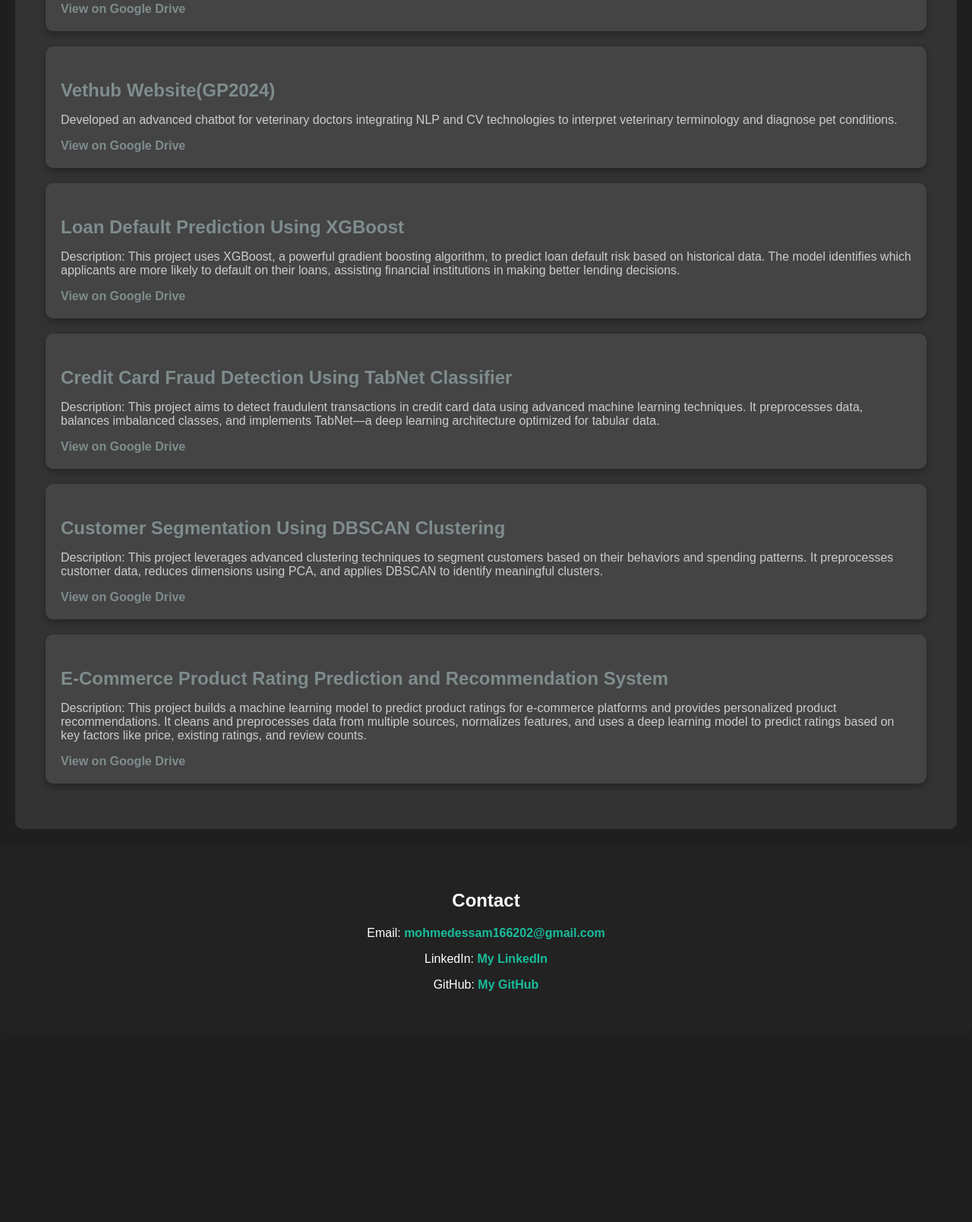
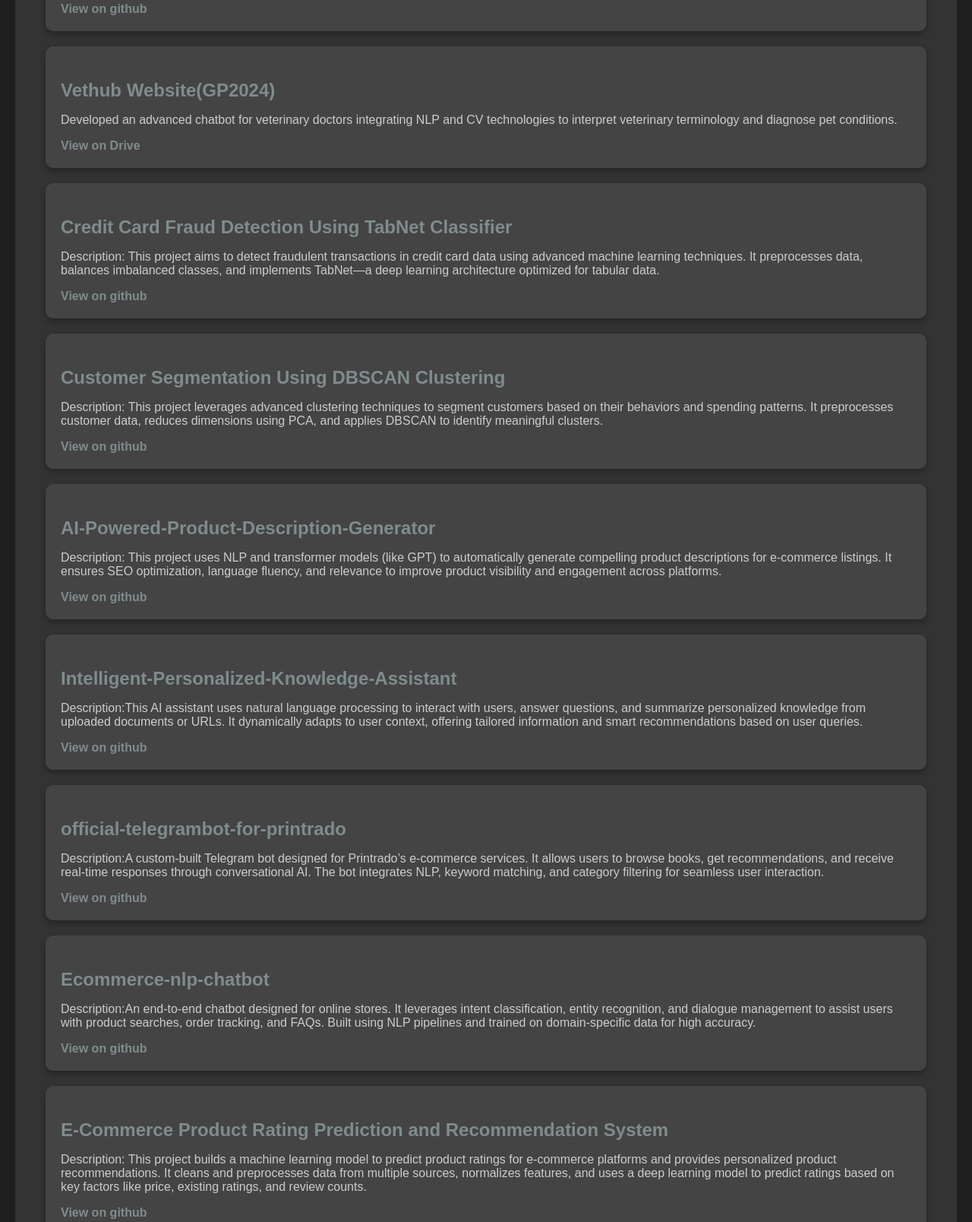
Before and after one commit to mohmed166202/Mohmed-Essam-Portfolio, a plain HTML site: page index.html in a window 1280 px wide. Shown: the part 965-2573 px from the top of the page at 76% size. Before the commit the page ends 2326 px from the top, so only its background shows below. Drawn offline with Linux system fonts and the light colour scheme.

Commit message:
Update index.html

```diff
--- a/index.html
+++ b/index.html
@@ -23,36 +23,30 @@
         <h3>Conditional Variational Autoencoder (CVAE) for Image Generation</h3>
         <p>Description:
             This project leverages a Conditional Variational Autoencoder (CVAE) to generate RGB images conditioned on class labels. The CVAE combines the power of latent space representation with class-specific information, enabling the generation of realistic images tailored to different categories.</p>
-        <a href="https://drive.google.com/drive/folders/1H7hWO_WtX-chngaggDyzl10PD46gjVlu?usp=sharing" target="_blank">View on Google Drive</a>
+        <a href="https://github.com/mohmed166202/VAE-project" target="_blank">View on github</a>
     </div>
 
     <div class="project">
         <h3>Branch Optimization for Fawry Using KDTree and Spatial Analysis</h3>
         <p>Description:
             This project focuses on optimizing branch selection for Fawry to maximize sales coverage while minimizing operational costs. By leveraging geospatial analysis and clustering techniques, it identifies optimal branch locations to ensure maximum efficiency.</p>
-        <a href="https://drive.google.com/your-link-here" target="_blank">View on Google Drive</a>
+        <a href="https://github.com/mohmed166202/Branch-Optimization-for-Fawry-Using-KDTree-and-Spatial-Analysis" target="_blank">View on github</a>
     </div>
 
     <div class="project">
         <h3>AI-Powered Vocabulary English Test</h3>
         <p>Description:
             This project is a fully adaptive vocabulary testing system powered by AI and WordNet. It generates multiple-choice questions (MCQs) dynamically, evaluates user responses, and determines their English language proficiency based on the Common European Framework of Reference (CEFR) levels. The system ensures personalized difficulty progression and provides detailed feedback after every session.</p>
-        <a href="https://drive.google.com/drive/folders/1S6jflJfLSeGAVkkhe2MiSTMnuO_ZDoWZ?usp=sharing" target="_blank">View on Google Drive</a>
+        <a href="https://github.com/mohmed166202/AI-Powered-Vocabulary-English-Test" target="_blank">View on github</a>
     </div>
 
 
     <div class="project">
         <h3>Vethub Website(GP2024)</h3>
         <p>Developed an advanced chatbot for veterinary doctors integrating NLP and CV technologies to interpret veterinary terminology and diagnose pet conditions.</p>
-        <a href="https://drive.google.com/drive/folders/1ieYjZ--vwuNh_eESBkjz3gLSkGJN1eg_?usp=sharing" target="_blank">View on Google Drive</a>
+        <a href="https://drive.google.com/drive/folders/1ieYjZ--vwuNh_eESBkjz3gLSkGJN1eg_?usp=sharing" target="_blank">View on Drive</a>
     </div>
 
-    <div class="project">
-        <h3>Loan Default Prediction Using XGBoost</h3>
-        <p>Description:
-            This project uses XGBoost, a powerful gradient boosting algorithm, to predict loan default risk based on historical data. The model identifies which applicants are more likely to default on their loans, assisting financial institutions in making better lending decisions.</p>
-        <a href="https://drive.google.com/drive/folders/1LTop-n01XSxg8mRRqCn5F0AiOz-puxAG?usp=sharing" target="_blank">View on Google Drive</a>
-    </div>
 
     <!-- 3 مشاريع إضافية لم تذكرها في الـ CV -->
     <div class="project">
@@ -62,21 +56,50 @@
 
 
             </p>
-        <a href="https://drive.google.com/drive/folders/14-sc5fyMb2F3a59czysaQCpNJjxDgx95?usp=sharing" target="_blank">View on Google Drive</a>
+        <a href="https://github.com/mohmed166202/Credit-Card-Fraud-Detection" target="_blank">View on github</a>
     </div>
 
     <div class="project">
         <h3>Customer Segmentation Using DBSCAN Clustering</h3>
         <p>Description:
             This project leverages advanced clustering techniques to segment customers based on their behaviors and spending patterns. It preprocesses customer data, reduces dimensions using PCA, and applies DBSCAN to identify meaningful clusters.</p>
-        <a href="https://drive.google.com/drive/folders/1gtHJxhRvKUJhuzHKTbNjupJV8-LSMEId?usp=sharing" target="_blank">View on Google Drive</a>
+        <a href="https://github.com/mohmed166202/Customer-Segmentation-Project-using-Mall_Customers-Data" target="_blank">View on github</a>
+    </div>
+
+    <div class="project">
+        <h3>AI-Powered-Product-Description-Generator</h3>
+        <p>Description:
+            This project uses NLP and transformer models (like GPT) to automatically generate compelling product descriptions for e-commerce listings. It ensures SEO optimization, language fluency, and relevance to improve product visibility and engagement across platforms.
+
+</p>
+        <a href="https://github.com/mohmed166202/AI-Powered-Product-Description-Generator" target="_blank">View on github</a>
+    </div>
+    <div class="project">
+        <h3>Intelligent-Personalized-Knowledge-Assistant</h3>
+        <p>Description:This AI assistant uses natural language processing to interact with users, answer questions, and summarize personalized knowledge from uploaded documents or URLs. It dynamically adapts to user context, offering tailored information and smart recommendations based on user queries.</p>
+        <a href="https://github.com/mohmed166202/Intelligent-Personalized-Knowledge-Assistant" target="_blank">View on github</a>
+    </div>
+    <div class="project">
+        <h3>official-telegrambot-for-printrado</h3>
+        <p>Description:A custom-built Telegram bot designed for Printrado’s e-commerce services. It allows users to browse books, get recommendations, and receive real-time responses through conversational AI. The bot integrates NLP, keyword matching, and category filtering for seamless user interaction.
+
+        </p>
+        <a href="https://github.com/mohmed166202/official-telegrambot-for-printrado" target="_blank">View on github</a>
+    </div>
+
+    <div class="project">
+        <h3>Ecommerce-nlp-chatbot</h3>
+        <p>Description:An end-to-end chatbot designed for online stores. It leverages intent classification, entity recognition, and dialogue management to assist users with product searches, order tracking, and FAQs. Built using NLP pipelines and trained on domain-specific data for high accuracy.
+
+        </p>
+        <a href="https://github.com/mohmed166202/ecommerce-nlp-chatbot" target="_blank">View on github</a>
     </div>
 
     <div class="project">
         <h3>E-Commerce Product Rating Prediction and Recommendation System</h3>
         <p>Description:
             This project builds a machine learning model to predict product ratings for e-commerce platforms and provides personalized product recommendations. It cleans and preprocesses data from multiple sources, normalizes features, and uses a deep learning model to predict ratings based on key factors like price, existing ratings, and review counts.</p>
-        <a href="https://drive.google.com/drive/folders/1u4SqZVMwIzgE0pLsDFhHUUn9OvPmkYQg?usp=sharing" target="_blank">View on Google Drive</a>
+        <a href="https://github.com/mohmed166202/E-Commerce-Tech-Dataset" target="_blank">View on github</a>
     </div>
 </section>
 
```
